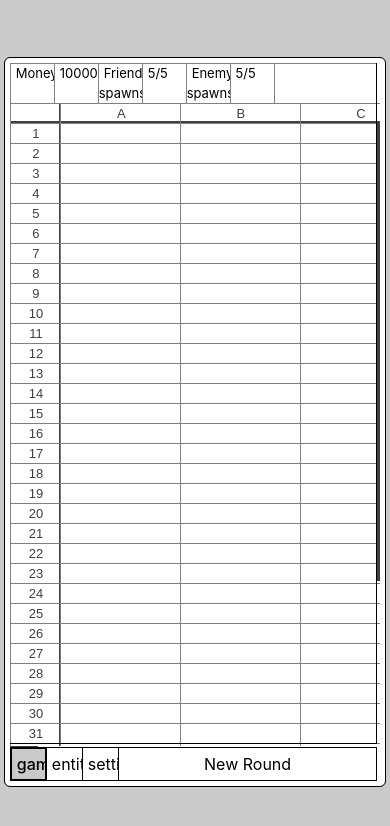
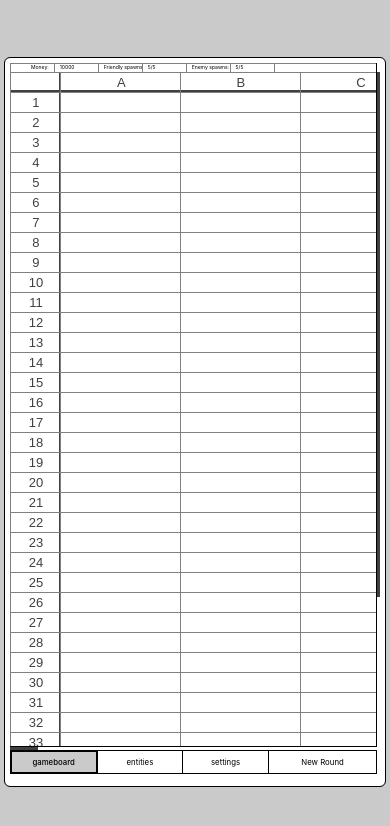
Before and after one commit to daefron/spreadsheet-creep, a React (Vite) app: page / in a window 390 px wide. Shown: the top 826 px of the page. Built offline with nearby package versions, Linux system fonts and the light colour scheme.

Commit message:
various css changes for responsiveness

```diff
--- a/src/App.css
+++ b/src/App.css
@@ -32,6 +32,7 @@ body {
 }
 #bottom {
   display: flex;
+  width: calc(100% - 3px);
   height: var(--cell-select-height);
 }
 #gameboardHolder {
@@ -54,6 +55,21 @@ body {
 .statTitle,
 .stat {
   width: 12%;
+  font-size: min(13px, 1.3vw);
+  overflow: hidden;
+  white-space: nowrap;
+  cursor: initial;
+  margin: 0;
+  padding: 0;
+  text-indent: 5px;
+  border-width: 1px;
+  border-right-width: 0px;
+  border-bottom-width: 0px;
+  border-color: grey;
+  border-style: solid;
+  background-color: white;
+  user-select: none;
+  box-sizing: border-box;
 }
 #status {
   width: 28%;
@@ -65,6 +81,7 @@ body {
   border-radius: 0px;
   padding: 5px;
   font-weight: 420;
+  font-size: min(18px, 2vw);
 }
 #bottom > button:hover {
   border-color: black;
@@ -72,7 +89,7 @@ body {
   z-index: 100000;
 }
 #bottom > button:focus {
-outline: none;
+  outline: none;
 }
 #newButton {
   border: solid, black, 1px;
@@ -81,18 +98,8 @@ outline: none;
 .tab {
   border: solid, black, 1px;
   margin-right: -1px;
-  width: 10%;
-}
-#settingsButton {
-  border-radius: 0px;
-  height: 23px;
-  width: 157px;
-}
-#settingsButton:hover {
-  border-color: black;
-}
-#settingsButton:focus {
-  outline-color: black;
+  width: max(200px, 10%);
+  overflow-wrap: anywhere;
 }
 td {
   padding: 0;
@@ -113,9 +120,7 @@ p {
   color: black;
 }
 input,
-select,
-.stat,
-.statTitle {
+select {
   cursor: initial;
   font-size: 13px;
   margin: 0;
@@ -142,11 +147,17 @@ select,
 .purchasableCell:focus {
   outline: none;
 }
+.purchasableCell {
+  width: 8vw;
+  height: 20px;
+  font-size: min(13px, 1.5vw);
+}
 #purchasablesHolder,
 #settingsHolder {
   width: calc(100% - 5px);
   border: solid 1px black;
   overflow: scroll;
+  scrollbar-width:none;
 }
 #purchasables {
   display: flex;
@@ -155,7 +166,7 @@ select,
   outline: solid 1px;
 }
 #settings {
-  width: max(70%, 600px);
+  width: 100%;
   outline: solid 1px;
 }
 .settingHolder {
@@ -220,17 +231,16 @@ option {
   margin: 0px;
 }
 #xLine {
-  width: calc(100% - 4px);
+  width: calc(100% - 3px);
   height: 1px;
   margin-top: -4px;
-  margin-bottom:3px;
+  margin-bottom: 3px;
   z-index: 100000000;
   background-color: black;
 }
 #xScroll {
-  position:sticky;
+  position: sticky;
   height: 4px;
-  margin-top: -3px;
 }
 #xScrollBar {
   height: 100%;
@@ -241,24 +251,16 @@ option {
 }
 #yLine {
   width: 1px;
-  margin-left: -5px;
-  height: calc(100% - 2px);
+  height: 100%;
   background-color: black;
   z-index: 10000000;
 }
 #yScroll {
   position: sticky;
-  margin-left: -3px;
+  margin-left: -1px;
   width: 4px;
 }
 #yScrollBar {
   width: 100%;
   height: 100%;
 }
-::-webkit-scrollbar {
-  width: 3px;
-  height: 3px;
-}
-::-webkit-scrollbar {
-  display: hidden;
-}
--- a/src/Game Logic/Classes/Entity.jsx
+++ b/src/Game Logic/Classes/Entity.jsx
@@ -29,7 +29,7 @@ export class Entity {
     }
     this.sponge = type.sponge;
     this.maxHp = lvl.maxHp;
-  }
+    }
 }
 
 export default Entity;
--- a/src/Game Logic/Render.jsx
+++ b/src/Game Logic/Render.jsx
@@ -508,24 +508,24 @@ export default function EngineOutput() {
           </div>
         </div>
         <div
+          id="yLine"
+          style={
+            activeTab === "gameboardHolder"
+              ? { visibility: "visible" }
+              : { visibility: "collapse", width: "0px" }
+          }
+        ></div>
+        <div
           className="customScroll"
           id="yScroll"
           style={
             activeTab === "gameboardHolder"
               ? { visibility: "visible" }
-              : { visibility: "collapse" }
+              : { visibility: "collapse", width: "0px" }
           }
         >
           <div id="yScrollBar"></div>
         </div>
-        <div
-          id="yLine"
-          style={
-            activeTab === "gameboardHolder"
-              ? { visibility: "visible" }
-              : { visibility: "collapse" }
-          }
-        ></div>
       </div>
       <div className="customScroll" id="xScroll">
         <div
@@ -554,7 +554,11 @@ export default function EngineOutput() {
           }}
           style={
             activeTab === "gameboardHolder"
-              ? { backgroundColor: "#cacaca", fontWeight: 500, border:"solid 2px" }
+              ? {
+                  backgroundColor: "#cacaca",
+                  fontWeight: 500,
+                  border: "solid 2px",
+                }
               : { backgroundColor: "white" }
           }
         >
@@ -568,7 +572,11 @@ export default function EngineOutput() {
           }}
           style={
             activeTab === "entitiesHolder"
-              ? { backgroundColor: "#cacaca", fontWeight: 500, border:"solid 2px" }
+              ? {
+                  backgroundColor: "#cacaca",
+                  fontWeight: 500,
+                  border: "solid 2px",
+                }
               : { backgroundColor: "white" }
           }
         >
@@ -582,7 +590,11 @@ export default function EngineOutput() {
           }}
           style={
             activeTab === "settingsHolder"
-              ? { backgroundColor: "#cacaca", fontWeight: 500, border:"solid 2px" }
+              ? {
+                  backgroundColor: "#cacaca",
+                  fontWeight: 500,
+                  border: "solid 2px",
+                }
               : { backgroundColor: "white" }
           }
         >
--- a/src/Game Logic/Render/Purchasables.jsx
+++ b/src/Game Logic/Render/Purchasables.jsx
@@ -56,7 +56,6 @@ export default function Purchasables() {
                       className="purchasableCell"
                       type="text"
                       defaultValue={position[0]}
-                      style={{ width: "140px", height: "21px" }}
                       readOnly
                     ></input>
                   </td>
--- a/src/Game Logic/Render/Scrolling.jsx
+++ b/src/Game Logic/Render/Scrolling.jsx
@@ -145,6 +145,9 @@ export function xScrollUpdate(gamestate) {
   let totalWidth = (gameboardWidth.current - 1) * cellWidth.current + 50;
   let xScrollPercentage = width / totalWidth;
   let xScrollWidth = width * xScrollPercentage;
+  if (xScrollWidth > width) {
+    xScrollWidth = width;
+  }
   xScroll.style.width = xScrollWidth + "px";
   let divider =
     gameboardWidth.current - (renderWidth.current - renderWidthMin.current);
@@ -164,6 +167,9 @@ export function yScrollUpdate(gamestate) {
   let totalHeight = (gameboardHeight.current - 2) * cellHeight.current;
   let yScrollPercentage = height / totalHeight;
   let yScrollHeight = height * yScrollPercentage;
+  if (yScrollHeight > height) {
+    yScrollHeight = height;
+  }
   yScroll.style.height = yScrollHeight + "px";
   let divider =
     gameboardHeight.current - (renderHeight.current - renderHeightMin.current);
```
